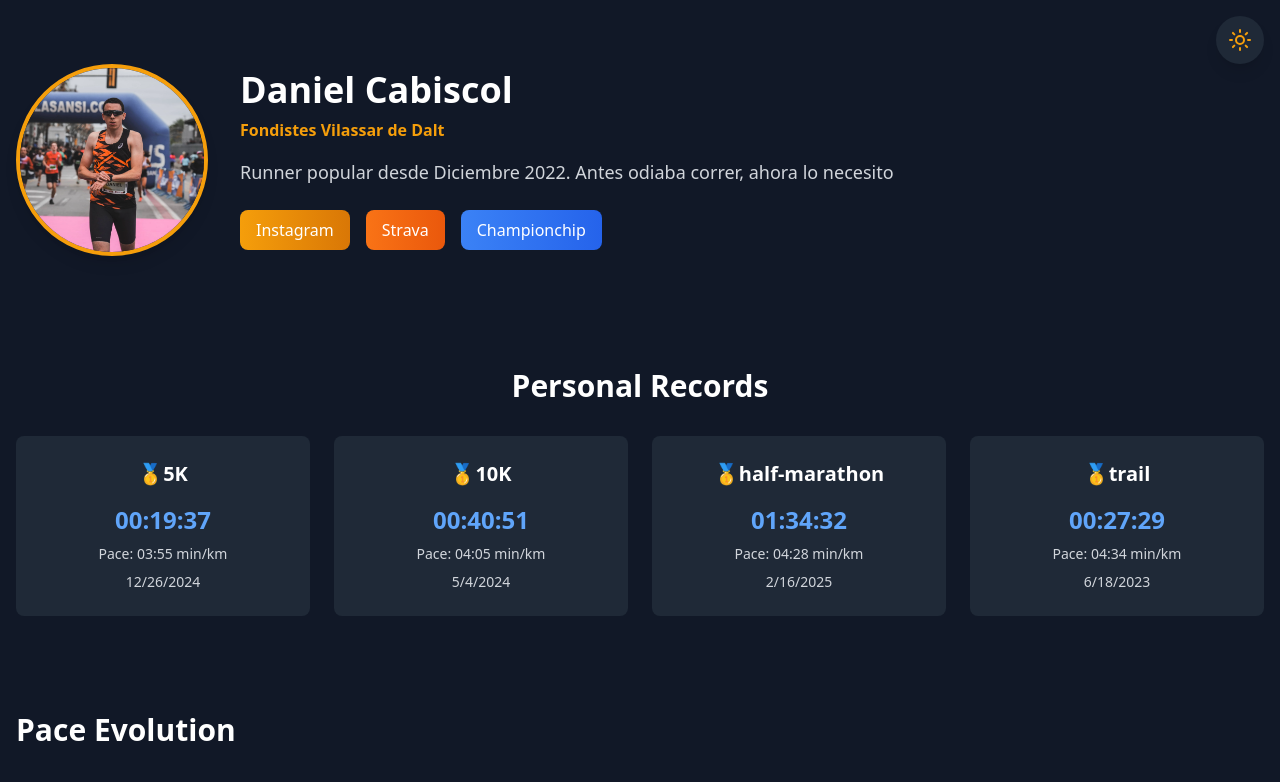
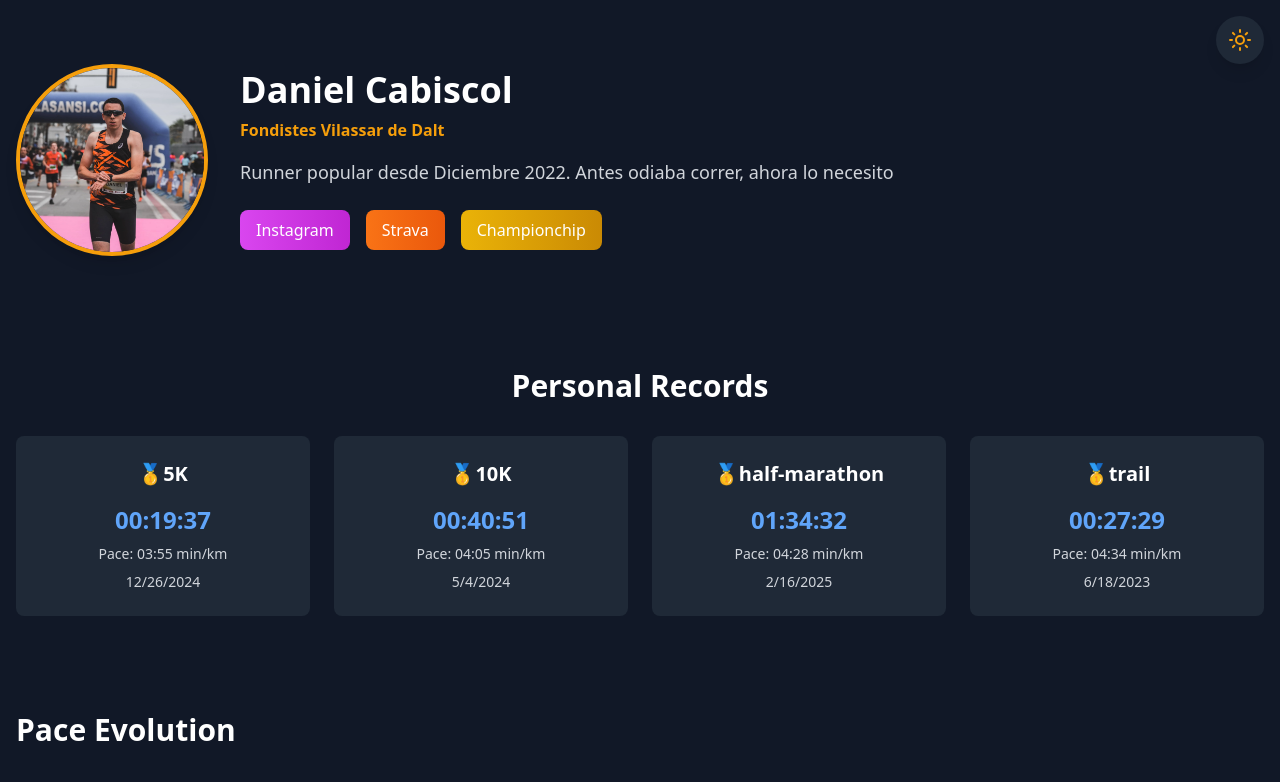
Before and after one commit to DanielCabiscol/running-portfolio, a React (Vite) app: page / in a window 1280 px wide. Shown: the top 782 px of the page. Built offline with nearby package versions, Linux system fonts and the light colour scheme.

Commit message:
improve UI

```diff
--- a/src/components/HeroSection.tsx
+++ b/src/components/HeroSection.tsx
@@ -60,7 +60,7 @@ export const HeroSection: React.FC<HeroSectionProps> = ({ info, isDark }) => {
                 href={info.social.instagram}
                 target="_blank"
                 rel="noopener noreferrer"
-                className="px-4 py-2 bg-gradient-to-r from-amber-500 to-amber-600 rounded-lg hover:from-amber-600 hover:to-amber-700 transition-all duration-300 text-white"
+                className="px-4 py-2 bg-gradient-to-r from-fuchsia-500 to-fuchsia-600 rounded-lg hover:from-fuchsia-600 hover:to-fuchsia-700 transition-all duration-300 text-white"
               >
                 Instagram
               </a>
@@ -76,7 +76,7 @@ export const HeroSection: React.FC<HeroSectionProps> = ({ info, isDark }) => {
                 href={info.social.championchip}
                 target="_blank"
                 rel="noopener noreferrer"
-                className="px-4 py-2 bg-gradient-to-r from-blue-500 to-blue-600 rounded-lg hover:from-blue-600 hover:to-blue-700 transition-all duration-300 text-white"
+                className="px-4 py-2 bg-gradient-to-r from-yellow-500 to-yellow-600 rounded-lg hover:from-yellow-600 hover:to-yellow-700 transition-all duration-300 text-white"
               >
                 Championchip
               </a>
--- a/src/components/RaceCard.tsx
+++ b/src/components/RaceCard.tsx
@@ -21,7 +21,7 @@ export const RaceCard: React.FC<RaceCardProps> = ({ race, isDark }) => {
   return (
     <motion.div
       className={`${
-        isDark ? 'bg-gray-800' : 'bg-white'
+        isDark ? 'bg-gray-700' : 'bg-white'
       } rounded-lg p-6 shadow-lg hover:shadow-xl transition-shadow duration-300`}
       whileHover={{ scale: 1.02 }}
       initial={{ opacity: 0, y: 20 }}
```
